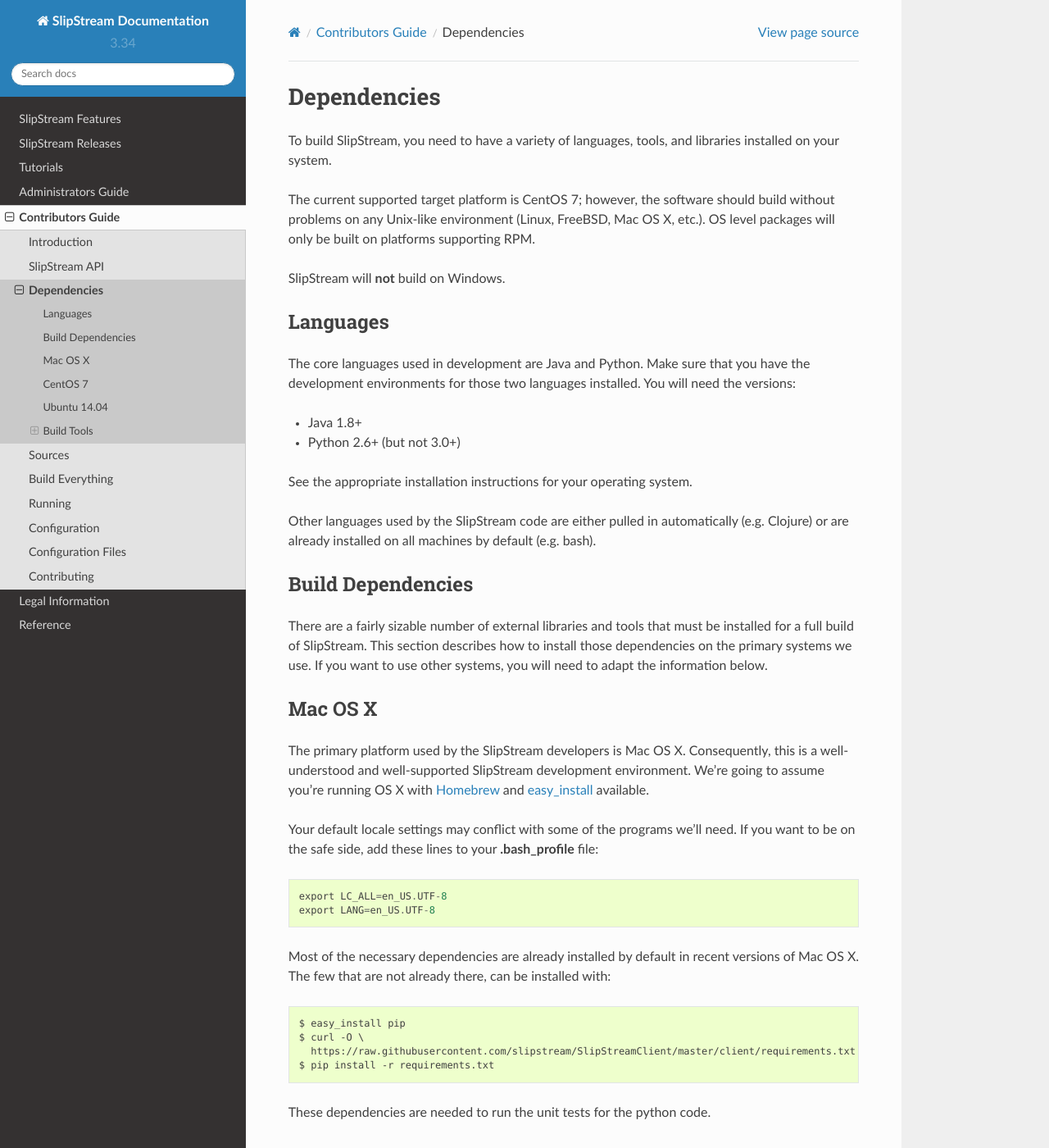
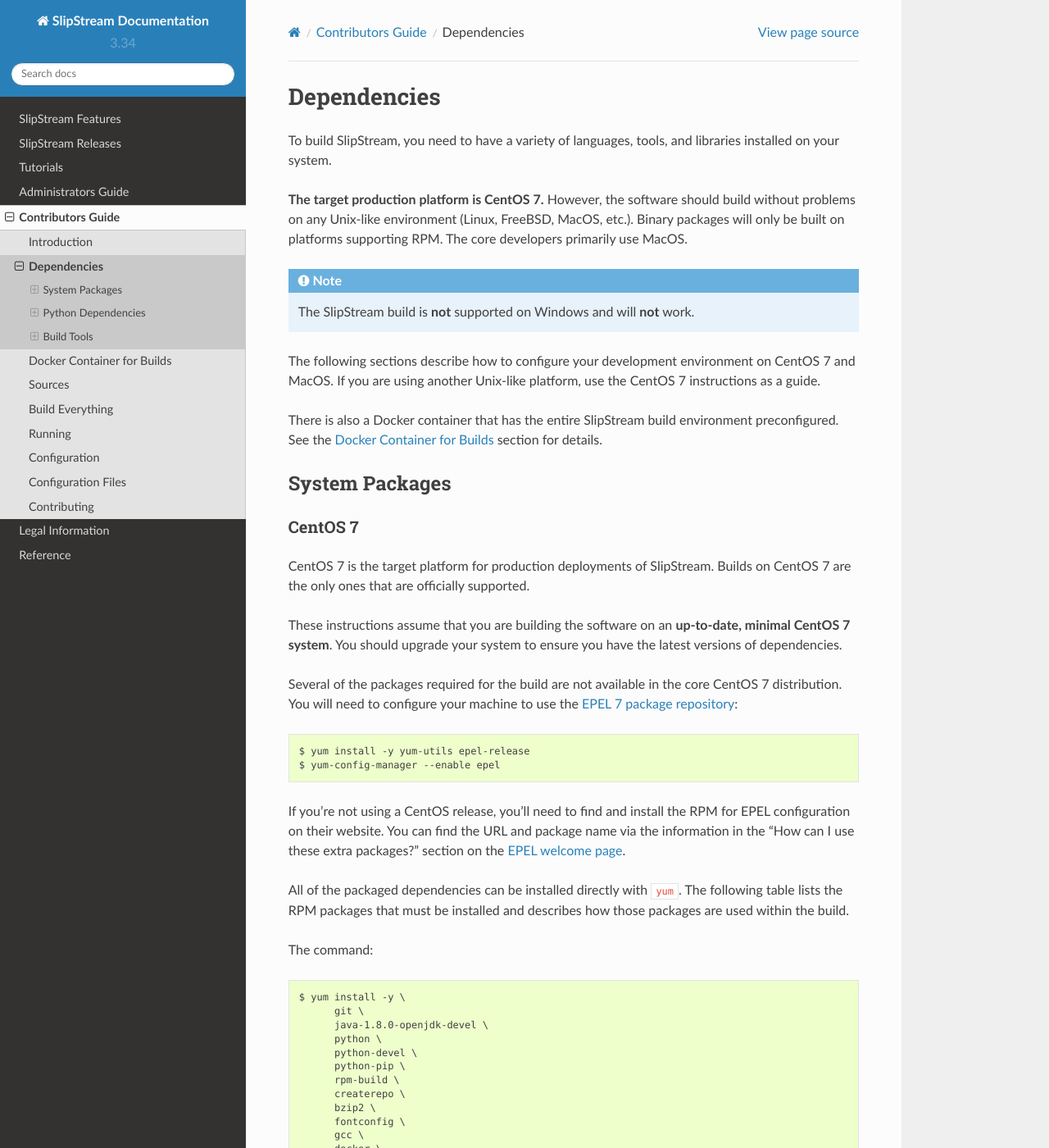
Before and after one commit to slipstream/SlipStreamDocumentation, a Sphinx documentation site: the page built from docs/developer_guide/dependencies.rst, in a window 1280 px wide and 1400 px high. Shown: the whole window at 82% size. Built offline with Sphinx 7.4.7 and the Read the Docs theme 2.0.0, drawn with Linux system fonts in a browser that asks for light colours; some of the changed text lies outside the part shown.

Commit message:
update developers guide

```diff
--- /dev/null
+++ b/docs/developer_guide/container.rst
@@ -0,0 +1,6 @@
+.. _build-container:
+
+Docker Container for Builds
+===========================
+
+TBD...
--- a/docs/developer_guide/dependencies.rst
+++ b/docs/developer_guide/dependencies.rst
@@ -1,72 +1,35 @@
 Dependencies
 ============
 
-To build SlipStream, you need to have a variety of languages, tools, and
-libraries installed on your system.
+To build SlipStream, you need to have a variety of languages, tools,
+and libraries installed on your system.
 
-The current supported target platform is CentOS 7; however, the software
+**The target production platform is CentOS 7.** However, the software
 should build without problems on any Unix-like environment (Linux,
-FreeBSD, Mac OS X, etc.). OS level packages will only be built on platforms
-supporting RPM.
+FreeBSD, MacOS, etc.). Binary packages will only be built on platforms
+supporting RPM. The core developers primarily use MacOS.
 
-SlipStream will **not** build on Windows.
+.. note::
 
-Languages
----------
+   The SlipStream build is **not** supported on Windows and will
+   **not** work.
 
-The core languages used in development are Java and Python. Make sure
-that you have the development environments for those two languages
-installed. You will need the versions:
+The following sections describe how to configure your development
+environment on CentOS 7 and MacOS. If you are using another Unix-like
+platform, use the CentOS 7 instructions as a guide.
 
--  Java 1.8+
--  Python 2.6+ (but not 3.0+)
+There is also a Docker container that has the entire SlipStream build
+environment preconfigured. See the :ref:`build-container` section for
+details.
 
-See the appropriate installation instructions for your operating system.
 
-Other languages used by the SlipStream code are either pulled in
-automatically (e.g. Clojure) or are already installed on all machines by
-default (e.g. bash).
-
-Build Dependencies
-------------------
-
-There are a fairly sizable number of external libraries and tools that
-must be installed for a full build of SlipStream. This section describes
-how to install those dependencies on the primary systems we use. If you
-want to use other systems, you will need to adapt the information below.
-
-Mac OS X
---------
-
-The primary platform used by the SlipStream developers is Mac OS X.
-Consequently, this is a well-understood and well-supported SlipStream
-development environment. We're going to assume you're running OS X with
-`Homebrew <http://brew.sh/>`__ and
-`easy\_install <https://pythonhosted.org/setuptools/easy_install.html>`__
-available.
-
-Your default locale settings may conflict with some of the programs we’ll
-need. If you want to be on the safe side, add these lines to your
-**.bash_profile** file::
-
-    export LC_ALL=en_US.UTF-8
-    export LANG=en_US.UTF-8
-
-Most of the necessary dependencies are already installed by default in
-recent versions of Mac OS X. The few that are not already there, can be
-installed with::
-
-    $ easy_install pip
-    $ curl -O \
-      https://raw.githubusercontent.com/slipstream/SlipStreamClient/master/client/requirements.txt
-    $ pip install -r requirements.txt
-
-These dependencies are needed to run the unit tests for the python code.
+System Packages
+---------------
 
 CentOS 7
---------
+~~~~~~~~
 
-CentOS 7 is the current target platform for production deployments of
+CentOS 7 is the target platform for production deployments of
 SlipStream. Builds on CentOS 7 are the only ones that are officially
 supported.
 
@@ -88,9 +51,9 @@
 packages?" section on the `EPEL welcome
 page <http://fedoraproject.org/wiki/EPEL>`__.
 
-All of the build dependencies can be installed directly with ``yum``.
-The following table lists the RPM packages that must be installed and
-describes how those packages are used within the build.
+All of the packaged dependencies can be installed directly with
+``yum``.  The following table lists the RPM packages that must be
+installed and describes how those packages are used within the build.
 
 The command::
 
@@ -103,7 +66,10 @@
           rpm-build \
           createrepo \
           bzip2 \
-          fontconfig
+          fontconfig \
+          gcc \
+          docker \
+          which
 
 will install all of the listed packages.
 
@@ -130,99 +96,97 @@
 +----------------------------+-----------------------------------------+
 | fontconfig                 | Clojurescript testing (phantomjs dep.)  |
 +----------------------------+-----------------------------------------+
+| gcc                        | Needed for building python dependencies |
++----------------------------+-----------------------------------------+
+| docker                     | Needed to build containers              |
++----------------------------+-----------------------------------------+
+| which                      | Needed for maven configuration          |
++----------------------------+-----------------------------------------+
+
+MacOS
+~~~~~
+
+The primary platform used by the SlipStream developers is Mac OS X.
+Consequently, this is a well-understood and well-supported SlipStream
+development environment. We're going to assume you're running MacOS
+with `Homebrew <http://brew.sh/>`__.
+
+Your default locale settings may conflict with some of the programs we’ll
+need. If you want to be on the safe side, add these lines to your
+**.bash_profile** file::
+
+    export LC_ALL=en_US.UTF-8
+    export LANG=en_US.UTF-8
+
+Most of the necessary dependencies are already installed by default in
+recent versions of MacOS.
+
+**You must install the Java Development Kit on your system.** Download
+and install the JDK 8 package from Oracle's `Java download page
+<https://www.java.com/en/download/manual.jsp>`__.
+
+
+Python Dependencies
+-------------------
+
+CentOS 7
+~~~~~~~~
+
+The correct version of Python will have been installed with the system
+packages described above.  You must also install some Python
+dependencies via ``pip``.  See the common configuration below.
+
+MacOS
+~~~~~
+
+It is strongly recommended that you install and use ``pyenv``.  This
+provides a more flexible and consistent Python environment on MacOS.
+
+From an account with administrator access, install ``pyenv``::
+
+  $ brew update
+  $ brew install pyenv
+
+Then from your normal account (if different from the administrator
+account), adjust your bash login::
+
+  export PATH="/Users/username/.pyenv:$PATH"
+  eval "$(pyenv init -)"
+  export PATH=$PATH:$HOME/.local/bin
+
+This will allow you to change dynamically the version of Python being
+used.
+
+Next install the latest 2.7 release of Python and set this as the
+default::
+
+  $ pyenv install 2.7.13
+  $ pyenv global 2.7.13
+
+Note the the download, compilation, and installation of Python will
+take some time.
+
+Verify that you are using the correct version of Python with::
+
+  $ pyenv versions
+
+and verify with ``pip -V`` that ``pip`` works and comes from the
+Python installation that you just performed.
+
+Proceed with the installation of the Python package dependencies
+described in the next section.
+
+
+All Platforms
+~~~~~~~~~~~~~
 
 Install the following dependencies that are needed to run the unit tests for
 the python code::
 
-    $ curl -O \
-      https://raw.githubusercontent.com/slipstream/SlipStreamClient/master/client/requirements.txt
-    $ pip install -r requirements.txt
+    $ pip install tox
 
-Ubuntu 14.04
-------------
+You can verify that ``tox`` is available with ``which``.
 
-Ubuntu is **not** a supported production platform for SlipStream;
-nonetheless, it can be used for development and testing.
-
-These instructions assume that you are building the software on an
-up-to-date, minimal Ubuntu 14.04 system.  You should upgrade your
-system to make sure you have the latest versions of dependencies.
-
-**Unfortunately, the default version of Java available on Ubuntu 14.04
-is too old to work with SlipStream.** You must pull the latest version
-of Java (1.8) from a separate repository.  Run the following to do
-this::
-
-    $ add-apt-repository ppa:openjdk-r/ppa
-    $ apt-get update
-
-Confirm that you want to add this repository when asked.  If you have
-multiple versions of java installed, ensure that Java 8 is the
-default. You can update this, with the commands::
-
-    $ update-alternatives --config java
-    $ update-alternatives --config javac
-
-Choose the Java 8 option for both.
-
-All of the build dependencies can then be installed directly with
-``apt-get``. The following table lists the packages that must be
-installed and describes how those packages are used within the build.
-
-The command::
-
-    $ apt-get install -y \
-          git \
-          openjdk-8-jdk \
-          python-minimal \
-          pylint \
-          python-pip \
-          rpm \
-          createrepo \
-          bzip2 \
-          fontconfig
-
-will install all of the listed packages.
-
-+-------------------+-----------------------------------------+
-| Package           | Comment                                 |
-+-------------------+-----------------------------------------+
-| git               | Download sources from GitHub            |
-+-------------------+-----------------------------------------+
-| openjdk-8-jdk     | Compile and run the server              |
-+-------------------+-----------------------------------------+
-| python-minimal    | Client CLI build and testing            |
-+-------------------+-----------------------------------------+
-| python-devel      | Needed for python module dependencies   |
-+-------------------+-----------------------------------------+
-| python-pip        | Needed for dependencies installation    |
-+-------------------+-----------------------------------------+
-| rpm               | Creates binary distribution packages    |
-+-------------------+-----------------------------------------+
-| createrepo        | Create local yum repository             |
-+-------------------+-----------------------------------------+
-| bzip2             | Clojurescript testing (phantomjs dep.)  |
-+-------------------+-----------------------------------------+
-| fontconfig        | Clojurescript testing (phantomjs dep.)  |
-+-------------------+-----------------------------------------+
-
-.. important::
-
-    Running the tests requires Java 1.8 to run. Either you can install
-    Java 1.8 from an unofficial repository or simply skip the tests
-    using the maven ``-skipTests`` option.
-
-The SlipStream RPM packages will be built if you install the ``rpm`` and
-``createrepo`` packages; however, they cannot be used to install and run
-the SlipStream server. Follow the instructions for running a test
-version of the server from the respository sources.
-
-Install the following dependencies that are needed to run the unit tests for
-the python code::
-
-    $ curl -O \
-      https://raw.githubusercontent.com/slipstream/SlipStreamClient/master/client/requirements.txt
-    $ pip install -r requirements.txt
 
 Build Tools
 -----------
@@ -255,8 +219,8 @@
 The ``mvn`` command should now be visible. The software will build with
 any maven version later than 3.3.
 
-Boot
-~~~~
+Leiningen
+~~~~~~~~~
 
 The clojure SlipStream server (ssclj) and its components are built
 using `Boot <http://boot-clj.com/>`__. ``Boot`` is triggered via Maven
@@ -294,12 +258,8 @@
 the clojurescript-compatible client API.  It must be installed if the
 the unit tests are run during the SlipStream build.
 
-On **Mac OS X**, it can be installed easily with ``brew``.  Just run
-the command::
-
-  $ brew install phantomjs
-
-You can test that it works by doing ``phantomjs --version``.
+Linux
+$$$$$
 
 On **Linux** machines, you must download the PhantomJS binary tarball
 and then move the static executable into the path.  The tarball can be
@@ -312,3 +272,13 @@
 the dependencies for phantomjs.
 
 As above, you can test the installation with ``phantomjs --version``.
+
+MacOS
+$$$$$
+
+On **Mac OS X**, it can be installed easily with ``brew``.  Just run
+the command::
+
+  $ brew install phantomjs
+
+You can test that it works by doing ``phantomjs --version``.
--- a/docs/developer_guide/index.rst
+++ b/docs/developer_guide/index.rst
@@ -1,13 +1,17 @@
 
 Contributors Guide
 ==================
+
+This guide gives developers the information they need to contribute
+source code, to build the SlipStream artifacts, and to test SlipStream
+components.
 
 .. toctree::
    :maxdepth: 2
 
    introduction
-   SlipStream_API
    dependencies
+   container
    sources
    building
    running
```
Also changed, not shown: docs/developer_guide/SlipStream_API.rst (deleted, +0 -12 lines), docs/developer_guide/introduction.rst (+17 -12 lines).
